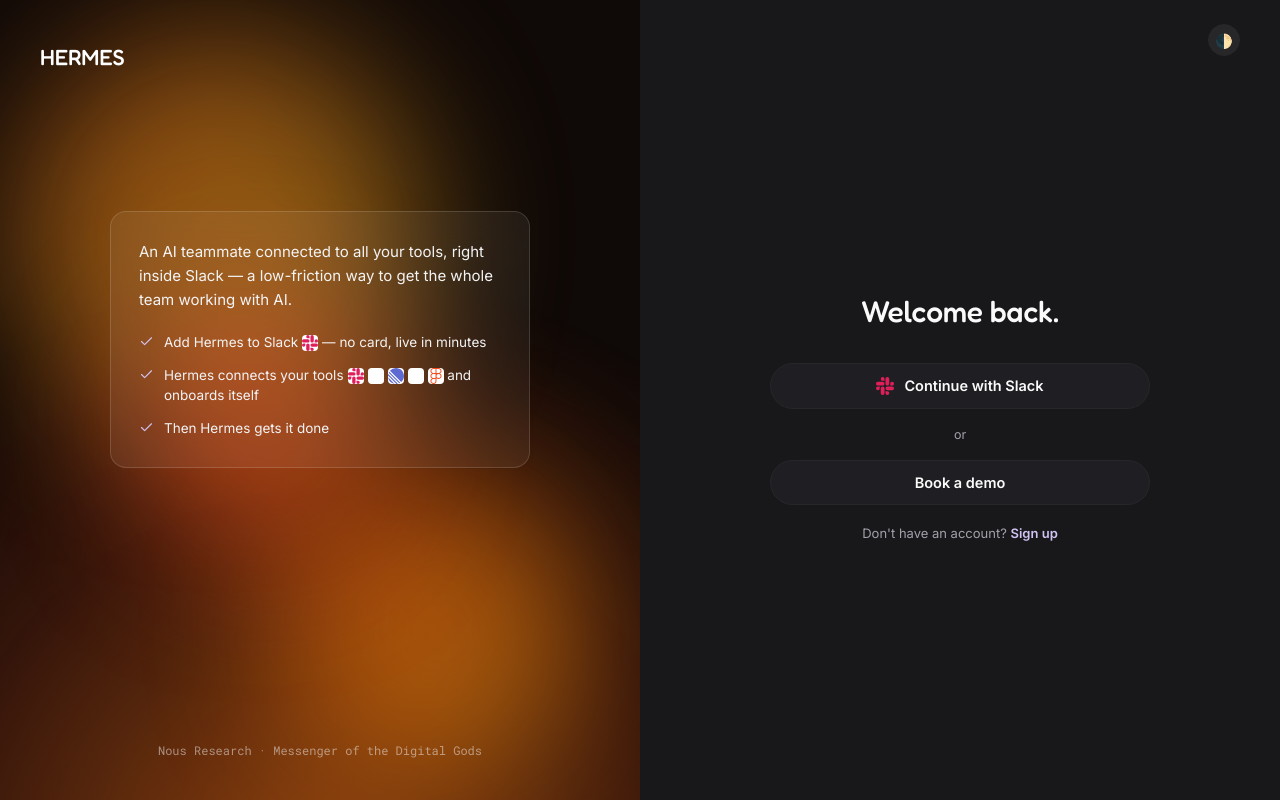
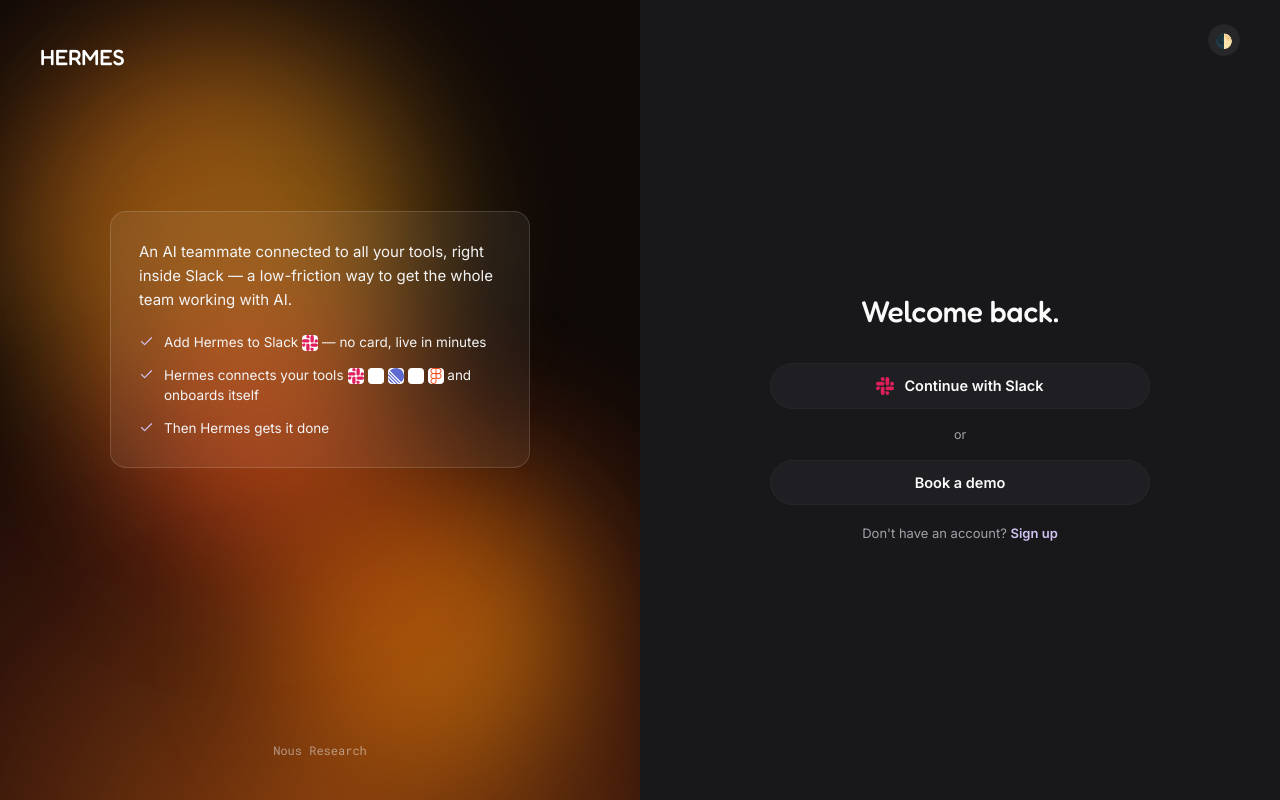
Before and after one commit to Asadaligondal/HERMES, a Next.js app in the folder web/: page /login in a window 1280 px wide. Built offline with nearby package versions, Linux system fonts and the light colour scheme; a web font is replaced by a local one.

Commit message:
Shorten login/signup brand tagline

```diff
--- a/web/src/app/login/page.tsx
+++ b/web/src/app/login/page.tsx
@@ -65,7 +65,7 @@
           </div>
         </div>
 
-        <div className="brand-footer-tag">Nous Research · Messenger of the Digital Gods</div>
+        <div className="brand-footer-tag">Nous Research</div>
       </div>
 
       <div className="auth-panel-form">
--- a/web/src/app/signup/page.tsx
+++ b/web/src/app/signup/page.tsx
@@ -66,7 +66,7 @@
           </div>
         </div>
 
-        <div className="brand-footer-tag">Nous Research · Messenger of the Digital Gods</div>
+        <div className="brand-footer-tag">Nous Research</div>
       </div>
 
       <div className="auth-panel-form">
```
Also changed, not shown: 1 other file (tests, documents, lock files or other folders).
